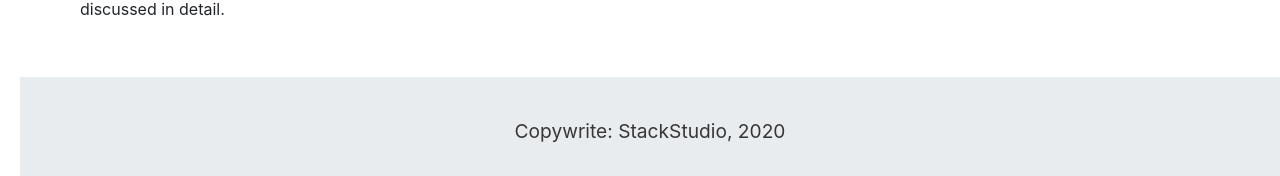
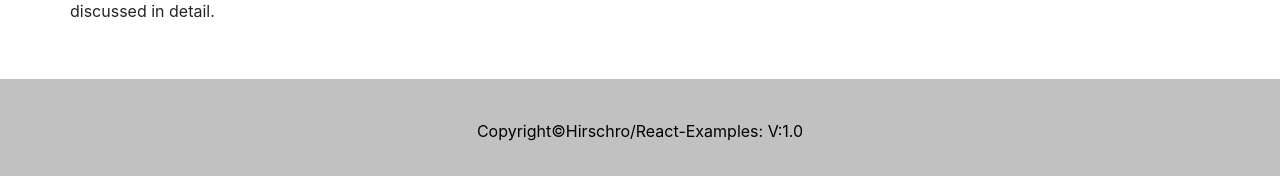
Before and after one commit to dlanorhirsch/react-practice2, a React (Create React App) app: page / in a window 1280 px wide. Shown: the part 4058-4234 px from the top of the page. Built offline with nearby package versions, Linux system fonts and the light colour scheme; no server answers.

Commit message:
Minor edits to App.js and index.css files.

```diff
--- a/src/App.js
+++ b/src/App.js
@@ -138,7 +138,13 @@ export class Application extends React.Component{
       </Row>
     </Container>
     <footer>
-      <div className="copywrite">Copywrite: StackStudio, 2020</div>
+    <div id="copyright" class="copyright">
+                Copyright&copy;
+                  <script>
+                    document.getElementById('copyright').appendChild(document.createTextNode(new Date().getFullYear()));
+                  </script>
+                Hirschro/React-Examples: V:1.0
+              </div>
     </footer>
   </div>
   )}
--- a/src/index.css
+++ b/src/index.css
@@ -2,24 +2,22 @@
 h3 p {
   margin-left: 30px;
   margin-right: 20px;
+}
+footer {
+  background: #c1c1c1;
+  width: 100%;
+  height: 100px;
+  font-size: 1em;
+  margin-top: 40px;
+  text-align: center;
 
 }
-.main-div {
-  margin-left: 20px;
-}
-footer {
-  background: #e9ecef;
-  width: 100%;
-  height: 100px;
-  font-size: 1.2em;
-  margin-top: 40px;
-}
-.copywrite {
+.copyright {
   text-align: center;
   padding-top: 40px;
   color: #373636;
+  color: black;
 }
-
 /* address.js */
 .addressBox {
   border: 1px solid black;
@@ -34,7 +32,6 @@ footer {
   margin-right: 50px;
   margin-left: 50px;
 }
-
 /* ==============  TODO LISTS ================ */
 .todoapp {
   padding: 0 30px 0 30px;
@@ -61,13 +58,11 @@ footer {
 /* carousel2.js */
 .carousel-size {
   min-width: 500px;
-
 }
 .btn-back, .btn-forward {
   margin-top: 20px;
 }
 /* userdata.js */
-
 .list {
   display: grid;
   border: 1px solid #0069d9;
```
